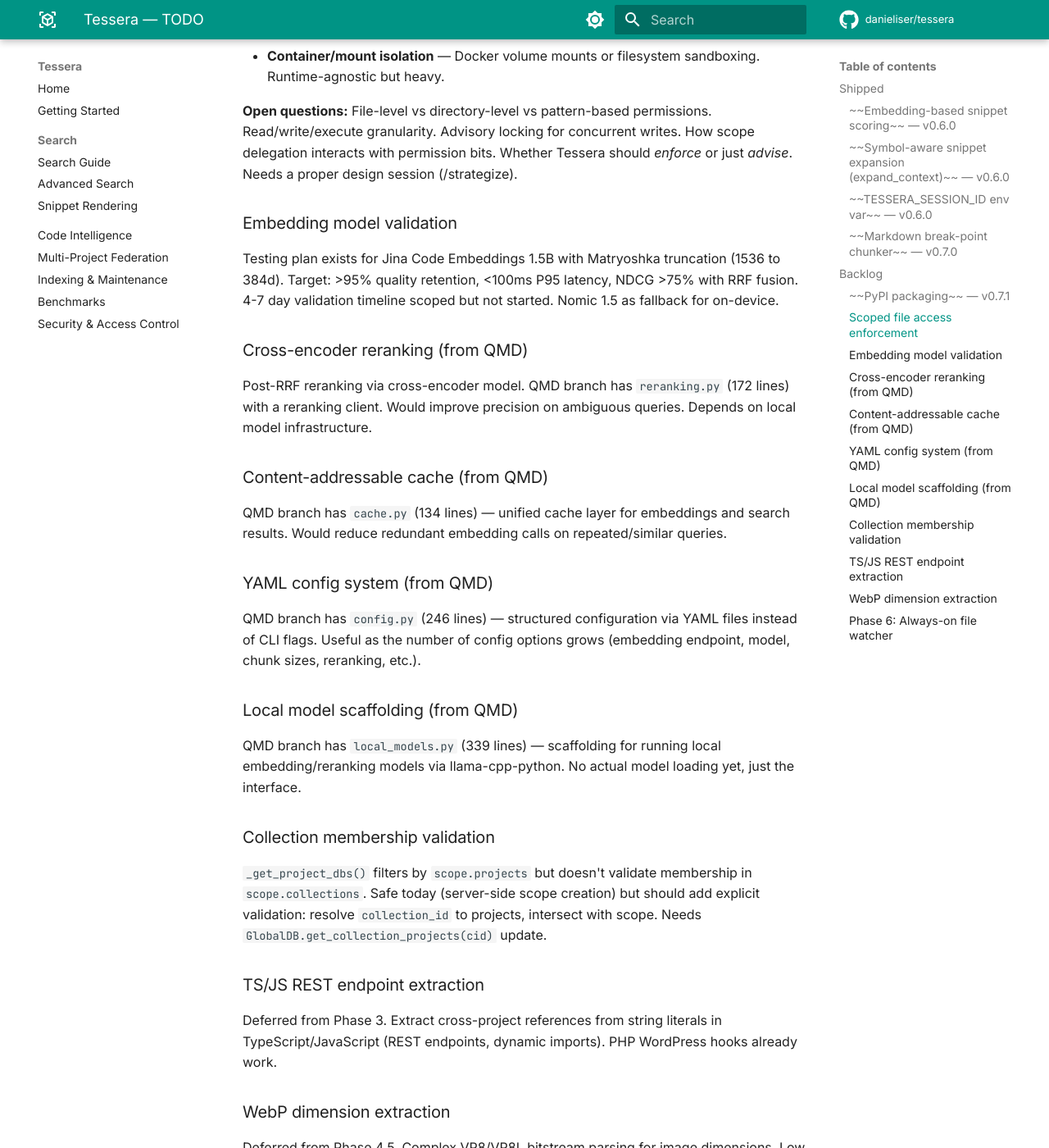
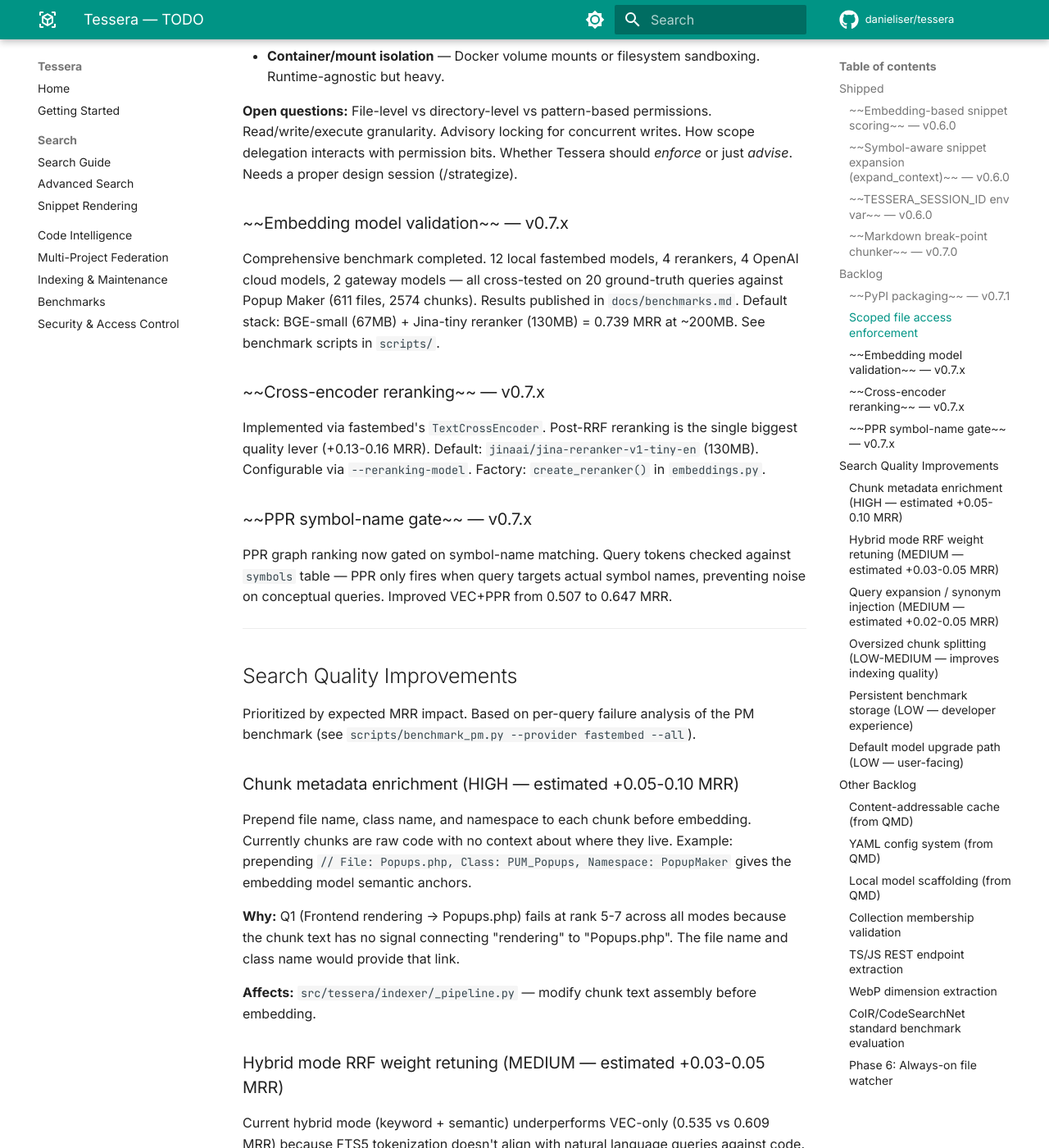
Before and after one commit to danieliser/tessera, an MkDocs documentation site: the page built from docs/TODO.md, in a window 1280 px wide and 1400 px high, scrolled down 1315 px. Shown: the whole window at 82% size. Built offline with MkDocs 1.6.1 and Material for MkDocs 9.7.7, drawn with Linux system fonts in a browser that asks for light colours; comment, search, counter and statistics services are not loaded; some of the changed text lies outside the part shown.

Commit message:
Update TODO with search quality improvement backlog from benchmark analysis
Mark embedding validation, cross-encoder reranking, and PPR gate as shipped.
Add prioritized search quality improvements based on per-query failure analysis:
chunk metadata enrichment, hybrid RRF retuning, query expansion, oversized
chunk splitting, persistent benchmark storage, and quality preset flags.

Co-Authored-By: Claude Opus 4.6 <noreply@anthropic.com>

```diff
--- a/docs/TODO.md
+++ b/docs/TODO.md
@@ -39,13 +39,75 @@ Tessera exposes file *discovery* (search, symbols, file_context) but doesn't con
 
 **Open questions:** File-level vs directory-level vs pattern-based permissions. Read/write/execute granularity. Advisory locking for concurrent writes. How scope delegation interacts with permission bits. Whether Tessera should *enforce* or just *advise*. Needs a proper design session (/strategize).
 
-### Embedding model validation
+### ~~Embedding model validation~~ — v0.7.x
 
-Testing plan exists for Jina Code Embeddings 1.5B with Matryoshka truncation (1536 to 384d). Target: >95% quality retention, <100ms P95 latency, NDCG >75% with RRF fusion. 4-7 day validation timeline scoped but not started. Nomic 1.5 as fallback for on-device.
+Comprehensive benchmark completed. 12 local fastembed models, 4 rerankers, 4 OpenAI cloud models, 2 gateway models — all cross-tested on 20 ground-truth queries against Popup Maker (611 files, 2574 chunks). Results published in `docs/benchmarks.md`. Default stack: BGE-small (67MB) + Jina-tiny reranker (130MB) = 0.739 MRR at ~200MB. See benchmark scripts in `scripts/`.
 
-### Cross-encoder reranking (from QMD)
+### ~~Cross-encoder reranking~~ — v0.7.x
 
-Post-RRF reranking via cross-encoder model. QMD branch has `reranking.py` (172 lines) with a reranking client. Would improve precision on ambiguous queries. Depends on local model infrastructure.
+Implemented via fastembed's `TextCrossEncoder`. Post-RRF reranking is the single biggest quality lever (+0.13-0.16 MRR). Default: `jinaai/jina-reranker-v1-tiny-en` (130MB). Configurable via `--reranking-model`. Factory: `create_reranker()` in `embeddings.py`.
+
+### ~~PPR symbol-name gate~~ — v0.7.x
+
+PPR graph ranking now gated on symbol-name matching. Query tokens checked against `symbols` table — PPR only fires when query targets actual symbol names, preventing noise on conceptual queries. Improved VEC+PPR from 0.507 to 0.647 MRR.
+
+---
+
+## Search Quality Improvements
+
+Prioritized by expected MRR impact. Based on per-query failure analysis of the PM benchmark (see `scripts/benchmark_pm.py --provider fastembed --all`).
+
+### Chunk metadata enrichment (HIGH — estimated +0.05-0.10 MRR)
+
+Prepend file name, class name, and namespace to each chunk before embedding. Currently chunks are raw code with no context about where they live. Example: prepending `// File: Popups.php, Class: PUM_Popups, Namespace: PopupMaker` gives the embedding model semantic anchors.
+
+**Why:** Q1 (Frontend rendering → Popups.php) fails at rank 5-7 across all modes because the chunk text has no signal connecting "rendering" to "Popups.php". The file name and class name would provide that link.
+
+**Affects:** `src/tessera/indexer/_pipeline.py` — modify chunk text assembly before embedding.
+
+### Hybrid mode RRF weight retuning (MEDIUM — estimated +0.03-0.05 MRR)
+
+Current hybrid mode (keyword + semantic) underperforms VEC-only (0.535 vs 0.609 MRR) because FTS5 tokenization doesn't align with natural language queries against code. Options:
+- Lower keyword weight in hybrid mode (currently 1.0)
+- Use FTS5 only as a fallback when VEC returns weak results
+- Implement query-adaptive mode selection (detect keyword-style vs NL-style queries)
+
+**Why:** Q5 (Exit intent trigger) passes in HYBRID mode (rank 3) but MISS in VEC-only. Some queries benefit from keyword matching. The scoring blend needs work.
+
+### Query expansion / synonym injection (MEDIUM — estimated +0.02-0.05 MRR)
+
+"Exit intent mouse detection trigger" has zero semantic overlap with actual code. A lightweight query expansion step (e.g., mapping "exit intent" → "mouseout", "mouseleave", "ExitIntent") would bridge the vocabulary gap.
+
+**Why:** Q5 is a total MISS in VEC-only — the embedding can't connect natural language concepts to PHP function/class names.
+
+**Approach:** Static synonym map for common code concepts, or LLM-generated query expansion at search time.
+
+### Oversized chunk splitting (LOW-MEDIUM — improves indexing quality)
+
+69 of 2300 chunks exceed 8K chars (up to 60K). These are chunker failures — files that didn't split properly. All embedding models truncate to their context window (512 tokens for BGE, 8K for OpenAI), so most of the content is invisible. Fix the AST chunker to split large functions/classes.
+
+**Why:** Affects both local and cloud model accuracy. OpenAI benchmark may underperform partly due to this.
+
+**Affects:** `src/tessera/chunker.py` — max chunk size enforcement.
+
+### Persistent benchmark storage (LOW — developer experience)
+
+Current benchmark scripts create temp dirs, index, query, then delete everything. Re-running costs full re-indexing time. Store per-model indexes at `~/.tessera/benchmarks/{model-key}/` and skip re-indexing when source hasn't changed.
+
+**Why:** Full 12-model benchmark takes ~2 hours. Iterating on queries or adding models shouldn't require re-indexing existing models.
+
+### Default model upgrade path (LOW — user-facing)
+
+Document and wire upgrade tiers as CLI options:
+- `tessera index /path` — BGE-small + Jina-tiny (197MB, 0.739 MRR)
+- `tessera index /path --quality` — BGE-base + Jina-tiny (340MB, 0.766 MRR)
+- `tessera index /path --max-quality` — GTE-base + Jina-turbo (590MB, 0.825 MRR)
+
+**Affects:** `src/tessera/__main__.py` — add `--quality` / `--max-quality` preset flags.
+
+---
+
+## Other Backlog
 
 ### Content-addressable cache (from QMD)
 
@@ -57,7 +119,7 @@ QMD branch has `config.py` (246 lines) — structured configuration via YAML fil
 
 ### Local model scaffolding (from QMD)
 
-QMD branch has `local_models.py` (339 lines) — scaffolding for running local embedding/reranking models via llama-cpp-python. No actual model loading yet, just the interface.
+QMD branch has `local_models.py` (339 lines) — scaffolding for running local embedding/reranking models via llama-cpp-python. No actual model loading yet, just the interface. Mostly superseded by fastembed integration.
 
 ### Collection membership validation
 
@@ -71,6 +133,10 @@ Deferred from Phase 3. Extract cross-project references from string literals in
 
 Deferred from Phase 4.5. Complex VP8/VP8L bitstream parsing for image dimensions. Low priority — PNG, JPEG, GIF, BMP already supported.
 
+### CoIR/CodeSearchNet standard benchmark evaluation
+
+Evaluate Tessera against the CoIR (Code Information Retrieval) benchmark suite or CodeSearchNet to get industry-standard scores comparable to published model leaderboards. Would give us NDCG@10 numbers that mean something to researchers and potential adopters.
+
 ### Phase 6: Always-on file watcher
 
 Auto-reindex on file changes instead of manual `reindex` calls. The next major planned phase per the roadmap.
```
